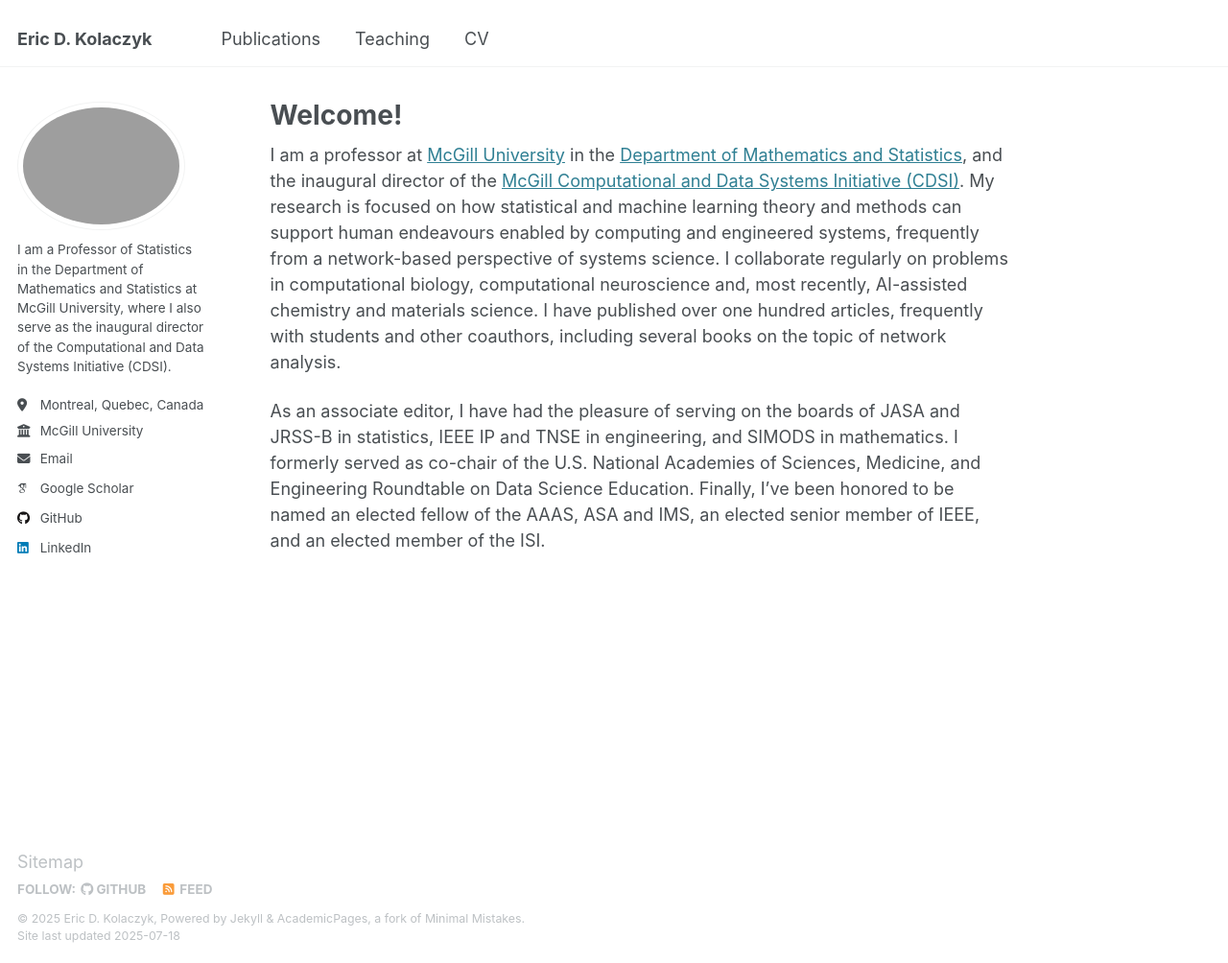
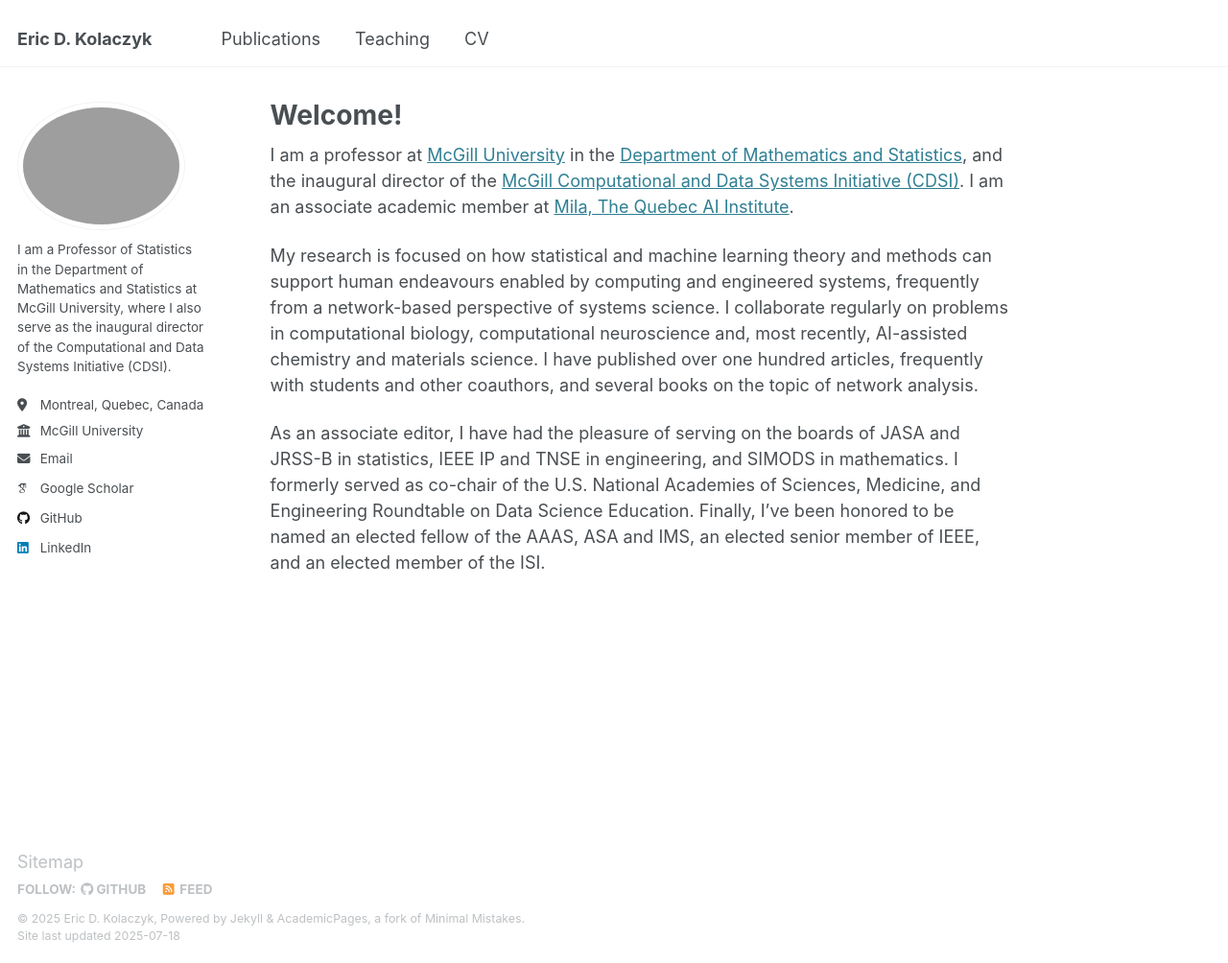
Before and after one commit to kolaczyk/kolaczyk.github.io, a Jekyll site: the page built from _pages/about.md, in a window 1280 px wide and 1004 px high. Shown: the whole window at 96% size. Built offline with Jekyll 4.4.1, drawn with Linux system fonts in a browser that asks for light colours; some web fonts are replaced.

Commit message:
Update about.md

```diff
--- a/_pages/about.md
+++ b/_pages/about.md
@@ -7,6 +7,8 @@ redirect_from:
   - /about.html
 ---
 
-I am a professor at [McGill University](https://www.mcgill.ca/) in the [Department of Mathematics and Statistics](https://www.mcgill.ca/mathstat/), and the inaugural director of the [McGill Computational and Data Systems Initiative (CDSI)](https://www.mcgill.ca/cdsi/). My research is focused on how statistical and machine learning theory and methods can support human endeavours enabled by computing and engineered systems, frequently from a network-based perspective of systems science. I collaborate regularly on problems in computational biology, computational neuroscience and, most recently, AI-assisted chemistry and materials science. I have published over one hundred articles, frequently with students and other coauthors, including several books on the topic of network analysis.
+I am a professor at [McGill University](https://www.mcgill.ca/) in the [Department of Mathematics and Statistics](https://www.mcgill.ca/mathstat/), and the inaugural director of the [McGill Computational and Data Systems Initiative (CDSI)](https://www.mcgill.ca/cdsi/). I am an associate academic member at [Mila, The Quebec AI Institute](https://mila.quebec/en).
+
+My research is focused on how statistical and machine learning theory and methods can support human endeavours enabled by computing and engineered systems, frequently from a network-based perspective of systems science. I collaborate regularly on problems in computational biology, computational neuroscience and, most recently, AI-assisted chemistry and materials science. I have published over one hundred articles, frequently with students and other coauthors, and several books on the topic of network analysis.
 
 As an associate editor, I have had the pleasure of serving on the boards of JASA and JRSS-B in statistics, IEEE IP and TNSE in engineering, and SIMODS in mathematics. I formerly served as co-chair of the U.S. National Academies of Sciences, Medicine, and Engineering Roundtable on Data Science Education. Finally, I've been honored to be named an elected fellow of the AAAS, ASA and IMS, an elected senior member of IEEE, and an elected member of the ISI.
```
